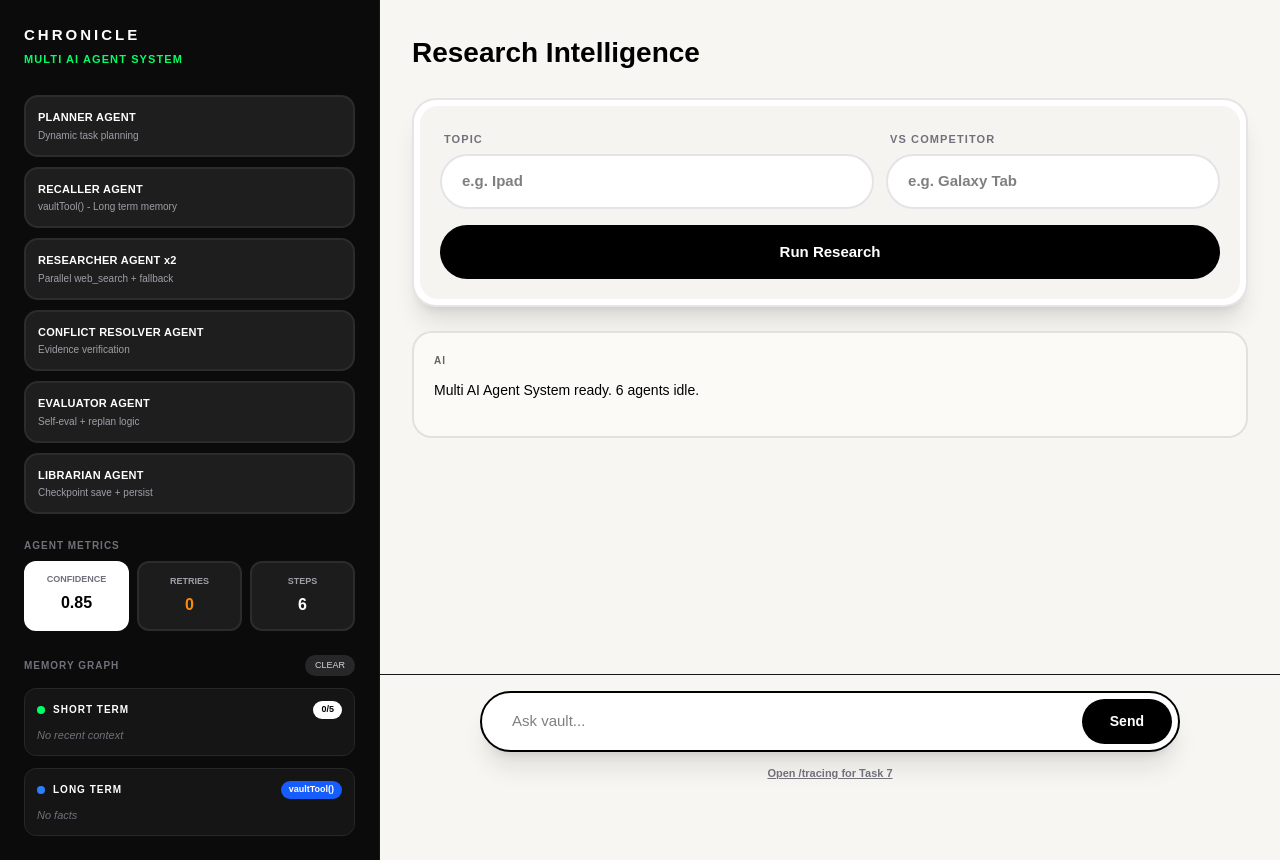
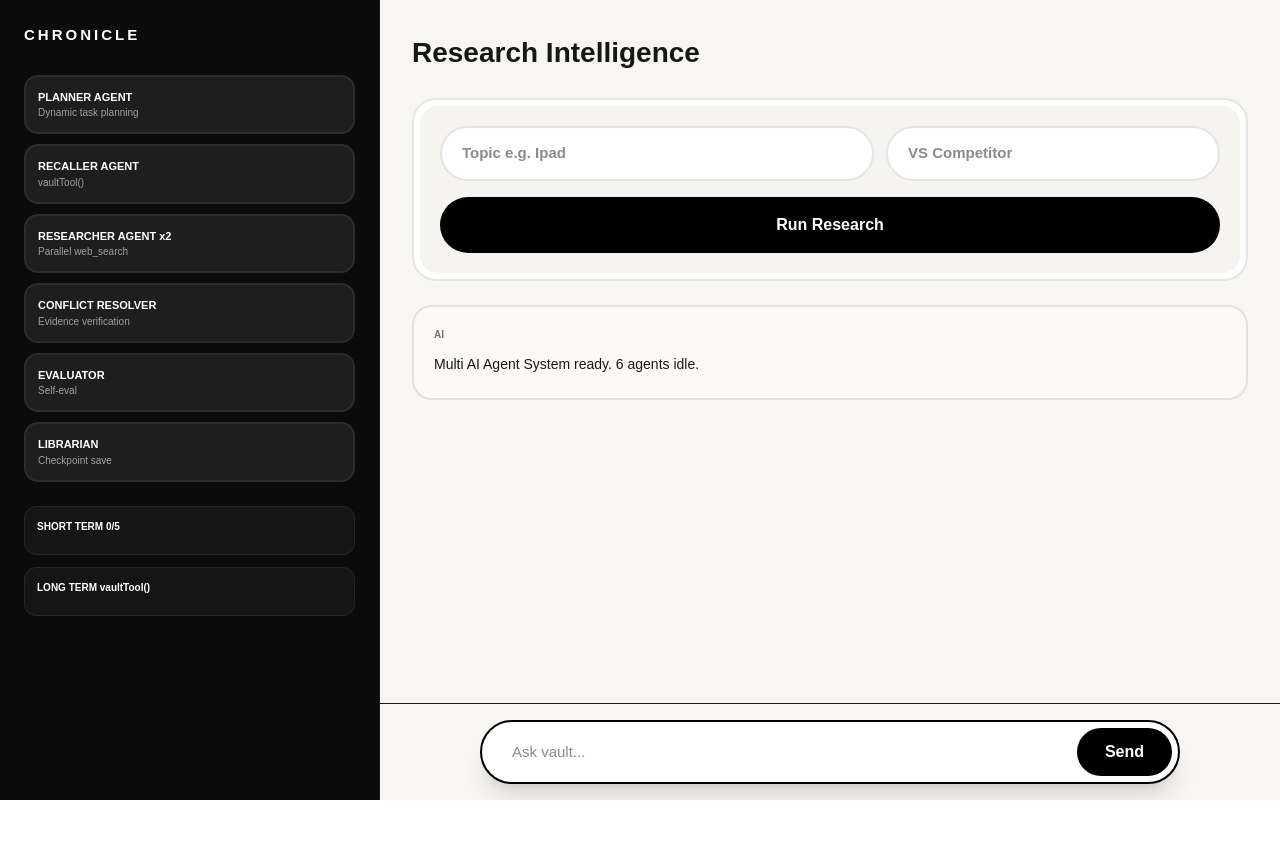
Before and after one commit to Steron167/AI-SECOND-BRAIN, a Next.js app: page / in a window 1280 px wide. After the commit the page ends 800 px from the top, so only its background shows below. Built offline with nearby package versions, Linux system fonts and the light colour scheme.

Commit message:
fix build

```diff
--- a/app/page.tsx
+++ b/app/page.tsx
@@ -5,7 +5,6 @@ type Chat = { role: "ai" | "user"; text: string }
 export default function Page() {
   const [topic, setTopic] = useState("")
   const [competitor, setCompetitor] = useState("")
-  const [result, setResult] = useState("")
   const [input, setInput] = useState("")
   const [chats, setChats] = useState<Chat[]>([{ role: "ai", text: "Multi AI Agent System ready. 6 agents idle." }])
   const [memory, setMemory] = useState<any>({ short: [], long: { facts: [] } })
@@ -22,23 +21,20 @@ export default function Page() {
   async function trackResearch() {
     if (!topic.trim()) return
     setLoading(true)
-    setResult("")
     const steps = ["planner","recaller","researcher","resolver","evaluator","librarian"]
     let i = 0
     const it = setInterval(() => { setActiveNode(steps[i]); i = (i+1)%6 }, 350)
     try {
-      const res = await fetch("/api/chat", { method: "POST", headers: { "Content-Type": "application/json" }, body: JSON.stringify({ message: `Topic: ${topic} vs Competitor: ${competitor || "general"} - plain comparison`, memory }) })
-      if (!res.ok) throw new Error(await res.text())
+      const res = await fetch("/api/chat", { method: "POST", headers: { "Content-Type": "application/json" }, body: JSON.stringify({ message: "Topic: " + topic + " vs Competitor: " + (competitor || "general"), memory }) })
       const data = await res.json()
       clearInterval(it)
       setActiveNode("done")
-      setResult(data.reply)
       setMeta(data)
       setCheckpoints(data.checkpoints || [])
       setMemory(data.memory_context)
       localStorage.setItem("chronicle_memory", JSON.stringify(data.memory_context))
-      setChats(c => [...c, {role:"user", text:`Research: ${topic} vs ${competitor}`}, {role:"ai", text:data.reply}])
-    } catch(e:any){ alert("Research failed: "+e.message); clearInterval(it); }
+      setChats(c => [...c, {role:"user", text:"Research: " + topic + " vs " + competitor}, {role:"ai", text:data.reply}])
+    } catch(e:any){ alert("Failed "+e.message); clearInterval(it); }
     setLoading(false)
   }
 
@@ -51,65 +47,56 @@ export default function Page() {
     setLoading(true)
     try {
       const res = await fetch("/api/chat", { method: "POST", headers: { "Content-Type": "application/json" }, body: JSON.stringify({ message: userMsg, memory }) })
-      if (!res.ok) throw new Error(await res.text())
       const data = await res.json()
-      setChats([...nc, { role: "ai", text: data.reply }])
+      setChats([...nc, { role: "ai", text: data.reply || "No reply"}])
       setMeta(data)
       setCheckpoints(data.checkpoints || [])
       setMemory(data.memory_context)
       localStorage.setItem("chronicle_memory", JSON.stringify(data.memory_context))
     } catch(e:any){
-      setChats([...nc, {role:"ai", text:"ERROR: "+e.message+" - Check Vercel Env GROQ_API_KEY set"}])
+      setChats([...nc, {role:"ai", text:"ERROR: "+e.message}])
     }
     setLoading(false)
   }
 
-  function cleanCell(t: string) { return t.replace(/\*\*/g,"").replace(/\*/g,"").replace(/__/g,"").trim() }
+  function cleanCell(t: string) { return t.replaceAll("**","").replaceAll("*","").trim() }
 
   function renderReAct(text: string) {
-    const blocks = text.split(/(?=Thought:|Action:|Observation:|Final Answer:)/gi)
-    return blocks.map((block, idx) => {
-      const l = block.toLowerCase()
-      if (l.includes("thought:")) {
-        return (<div key={idx} className="mb-5 rounded-2xl bg-[#fff7ed] border-2 border-orange-200 p-5"><div className="text-[12px] font-extrabold tracking-widest text-orange-700 mb-2">THOUGHT</div><div className="text-[14px] font-medium leading-7 text-black whitespace-pre-wrap break-words">{cleanCell(block.replace(/Thought:/i,""))}</div></div>)
+    if (!text) return <div className="text-[14px] text-zinc-500">Empty</div>
+    const hasReact = text.indexOf("Thought:")!== -1 || text.indexOf("Final Answer:")!== -1
+    if (!hasReact) {
+      return <div className="text-[14px] leading-7 whitespace-pre-wrap break-words">{cleanCell(text)}</div>
     }
-      if (l.includes("action:")) {
-        return (<div key={idx} className="mb-5 rounded-2xl bg-[#eff6ff] border-2 border-blue-200 p-5"><div className="text-[12px] font-extrabold tracking-widest text-blue-700 mb-2">ACTION</div><div className="text-[14px] font-mono font-semibold leading-7 text-black bg-white p-3 rounded-xl border border-blue-100 whitespace-pre-wrap break-words">{cleanCell(block.replace(/Action:/i,""))}</div></div>)
-      }
-      if (l.includes("observation:")) {
-        return (<div key={idx} className="mb-5 rounded-2xl bg-[#f0fdf4] border-2 border-green-200 p-5"><div className="text-[12px] font-extrabold tracking-widest text-green-700 mb-2">OBSERVATION</div><div className="text-[14px] font-medium leading-7 text-black whitespace-pre-wrap break-words">{cleanCell(block.replace(/Observation:/i,""))}</div></div>)
-      }
-      if (l.includes("final answer:")) {
-        const content = block.replace(/Final Answer:/i,"").trim()
-        const lines = content.split("\n")
+    const parts = text.split("Final Answer:")
+    if (parts.length > 1) {
+      const before = parts[0]
+      const after = parts[1]
+      const lines = after.split("\n")
       return (
-          <div key={idx} className="rounded-2xl bg-black text-white p-6 border-2 border-black">
-            <div className="text-[12px] font-extrabold tracking-widest mb-4">FINAL ANSWER • VERIFIED</div>
-            <div className="space-y-2">
+        <div>
+          <div className="mb-3 text-[13px] bg-[#fff7ed] border p-3 rounded-xl whitespace-pre-wrap">{cleanCell(before)}</div>
+          <div className="rounded-2xl bg-black text-white p-6">
+            <div className="text-[11px] font-bold tracking-widest mb-3">FINAL ANSWER • VERIFIED</div>
             {lines.map((line, li) => {
-                if (line.includes("|")) {
-                  const raw = line.split("|").map((s:string)=>s.trim()).filter((s:string)=>s.length>0)
-                  if (raw.length < 2) return null
-                  if (raw.every((c:string)=>/^[-:\s]+$/.test(c))) return null
-                  const cells = raw.map((c:string)=>cleanCell(c))
-                  return (<div key={li} className="grid gap-2" style={{ gridTemplateColumns: `repeat(${cells.length}, minmax(0,1fr))` }}>{cells.map((cell:string, ci:number)=>(<div key={ci} className={`px-3 py-2.5 rounded-xl text-[13px] border leading-5 break-words ${ci===0? "bg-zinc-800 text-white border-zinc-700 font-extrabold" : "bg-white text-black border-white font-medium"}`}>{cell}</div>))}</div>)
+              if (line.indexOf("|")!== -1) {
+                const cells = line.split("|").map(s=>cleanCell(s)).filter(s=>s.length>0)
+                if (cells.length < 2) return null
+                if (cells[0].indexOf("-") === 0) return null
+                return <div key={li} className="grid gap-2 mb-2" style={{gridTemplateColumns:"repeat("+cells.length+",1fr)"}}>{cells.map((c,ci)=><div key={ci} className={ci===0?"bg-zinc-800 px-3 py-2 rounded-xl font-bold":"bg-white text-black px-3 py-2 rounded-xl"}>{c}</div>)}</div>
               }
               if (!line.trim()) return <div key={li} className="h-2" />
-                return <div key={li} className="text-[15px] font-medium leading-8 text-zinc-100 whitespace-pre-wrap break-words">{cleanCell(line)}</div>
+              return <div key={li} className="text-[14px] leading-7">{cleanCell(line)}</div>
             })}
           </div>
         </div>
       )
     }
-      if (block.trim().length < 5) return null
-      return <div key={idx} className="mb-3 text-[14px] leading-7 text-black whitespace-pre-wrap break-words">{cleanCell(block)}</div>
-    })
+    return <div className="text-[14px] leading-7 whitespace-pre-wrap">{cleanCell(text)}</div>
   }
 
   const Node = ({ id, title, sub }: any) => (
-    <div className={`rounded-[14px] p-3 border-2 flex items-center gap-3 ${activeNode===id? "bg-white text-black border-white" : "bg-[#1e1e1e] border-[#2c2c2c] text-white"}`}>
-      <div className="flex-1"><div className="text-[11px] font-extrabold tracking-wide">{title}</div><div className="text-[10px] mt-0.5 text-zinc-400">{sub}</div></div>
-      {activeNode===id && <div className="w-2 h-2 bg-[#00ff66] rounded-full animate-pulse" />}
+    <div className={"rounded-[14px] p-3 border-2 flex items-center gap-3 " + (activeNode===id? "bg-white text-black border-white" : "bg-[#1e1e1e] border-[#2c2c2c] text-white")}>
+      <div className="flex-1"><div className="text-[11px] font-extrabold">{title}</div><div className="text-[10px] text-zinc-400">{sub}</div></div>
     </div>
   )
 
@@ -117,73 +104,52 @@ export default function Page() {
     <div className="min-h-screen bg-[#f8f6f2] flex">
       <div className="w-[380px] hidden lg:flex flex-col bg-[#0b0b0b] text-white p-6 shrink-0 border-r border-zinc-900 overflow-y-auto">
         <div className="font-extrabold text-[15px] tracking-[0.2em]">CHRONICLE</div>
-        <div className="text-[11px] font-bold tracking-widest text-[#00ff66] mt-1">MULTI AI AGENT SYSTEM</div>
         <div className="mt-7 space-y-2.5">
           <Node id="planner" title="PLANNER AGENT" sub="Dynamic task planning" />
-          <Node id="recaller" title="RECALLER AGENT" sub="vaultTool() - Long term memory" />
-          <Node id="researcher" title="RESEARCHER AGENT x2" sub="Parallel web_search + fallback" />
-          <Node id="resolver" title="CONFLICT RESOLVER AGENT" sub="Evidence verification" />
-          <Node id="evaluator" title="EVALUATOR AGENT" sub="Self-eval + replan logic" />
-          <Node id="librarian" title="LIBRARIAN AGENT" sub="Checkpoint save + persist" />
-        </div>
-        <div className="mt-6">
-          <div className="text-[10px] tracking-widest text-zinc-500 font-bold mb-2">AGENT METRICS</div>
-          <div className="grid grid-cols-3 gap-2">
-            <div className="bg-white rounded-xl p-3 text-center"><div className="text-[9px] font-bold text-zinc-500">CONFIDENCE</div><div className="text-[16px] font-extrabold text-black mt-1">{meta?.metrics?.confidence || 0.85}</div></div>
-            <div className="bg-[#1c1c1c] rounded-xl p-3 text-center border-2 border-[#2c2c2c]"><div className="text-[9px] font-bold text-zinc-400">RETRIES</div><div className="text-[16px] font-extrabold text-orange-400 mt-1">{meta?.metrics?.retries || 0}</div></div>
-            <div className="bg-[#1c1c1c] rounded-xl p-3 text-center border-2 border-[#2c2c2c]"><div className="text-[9px] font-bold text-zinc-400">STEPS</div><div className="text-[16px] font-extrabold text-white mt-1">{checkpoints.length || 6}</div></div>
-          </div>
+          <Node id="recaller" title="RECALLER AGENT" sub="vaultTool()" />
+          <Node id="researcher" title="RESEARCHER AGENT x2" sub="Parallel web_search" />
+          <Node id="resolver" title="CONFLICT RESOLVER" sub="Evidence verification" />
+          <Node id="evaluator" title="EVALUATOR" sub="Self-eval" />
+          <Node id="librarian" title="LIBRARIAN" sub="Checkpoint save" />
         </div>
         <div className="mt-6 space-y-3">
-          <div className="flex justify-between items-center"><div className="text-[10px] tracking-widest text-zinc-500 font-bold">MEMORY GRAPH</div><button onClick={()=>{localStorage.removeItem("chronicle_memory"); setMemory({short:[], long:{facts:[]}})}} className="text-[9px] px-2.5 py-1 rounded-full bg-zinc-800 text-zinc-300">CLEAR</button></div>
           <div className="bg-[#151515] rounded-xl p-3 border border-zinc-800">
-            <div className="flex items-center gap-2 mb-2"><div className="w-2 h-2 bg-[#00ff66] rounded-full animate-pulse"></div><div className="text-[10px] font-extrabold tracking-widest text-white">SHORT TERM</div><div className="ml-auto text-[9px] px-2 py-0.5 rounded-full bg-white text-black font-bold">{memory?.short?.length||0}/5</div></div>
-            <div className="space-y-1.5 max-h-[100px] overflow-y-auto">
-              {(memory?.short||[]).length===0 && <div className="text-[11px] text-zinc-500 italic">No recent context</div>}
-              {(memory?.short||[]).slice(-5).map((m:any,i:number)=><div key={i} className="text-[11px] p-2 rounded-lg bg-zinc-800 text-zinc-200 truncate">{m}</div>)}
-            </div>
+            <div className="text-[10px] font-bold mb-2">SHORT TERM {memory?.short?.length||0}/5</div>
+            {(memory?.short||[]).slice(-5).map((m:any,i:number)=><div key={i} className="text-[11px] p-2 rounded-lg bg-zinc-800 truncate">{m}</div>)}
           </div>
           <div className="bg-[#151515] rounded-xl p-3 border border-zinc-800">
-            <div className="flex items-center gap-2 mb-2"><div className="w-2 h-2 bg-blue-500 rounded-full"></div><div className="text-[10px] font-extrabold tracking-widest text-white">LONG TERM</div><div className="ml-auto text-[9px] px-2 py-0.5 rounded-full bg-blue-600 text-white font-bold">vaultTool()</div></div>
-            <div className="space-y-1.5 max-h-[130px] overflow-y-auto">
-              {(memory?.long?.facts||[]).length===0 && <div className="text-[11px] text-zinc-500 italic">No facts</div>}
-              {(memory?.long?.facts||[]).slice(-8).map((f:any,i:number)=><div key={i} className="text-[11px] p-2 rounded-lg bg-[#1c1c1c] text-zinc-300 border border-zinc-800"><span className="text-blue-400 font-bold mr-1">#{i+1}</span>{f.toString().slice(0,90)}</div>)}
-            </div>
+            <div className="text-[10px] font-bold mb-2">LONG TERM vaultTool()</div>
+            {(memory?.long?.facts||[]).slice(-8).map((f:any,i:number)=><div key={i} className="text-[11px] p-2 rounded-lg bg-[#1c1c1c] border border-zinc-800 truncate">{f.toString().slice(0,90)}</div>)}
           </div>
         </div>
       </div>
       <div className="flex-1 min-w-0 flex flex-col h-screen">
         <div className="flex-1 overflow-y-auto p-6 md:p-8 max-w-[900px] mx-auto w-full space-y-6">
-          <h1 className="text-[28px] font-extrabold text-black">Research Intelligence</h1>
-          <div className="bg-white rounded-[24px] border-2 border-black/10 shadow-xl p-1.5">
+          <h1 className="text-[28px] font-extrabold">Research Intelligence</h1>
+          <div className="bg-white rounded-[24px] border-2 border-black/10 p-1.5">
             <div className="bg-[#f6f4f1] rounded-[18px] p-5">
               <div className="grid md:grid-cols-[1.3fr_1fr] gap-3">
-                <div><label className="text-[11px] font-bold text-zinc-500 ml-1 tracking-widest">TOPIC</label><input value={topic} onChange={e=>setTopic(e.target.value)} placeholder="e.g. Ipad" className="w-full mt-1 bg-white rounded-full px-5 py-3.5 text-[15px] font-semibold text-black border-2 border-zinc-200 outline-none" /></div>
-                <div><label className="text-[11px] font-bold text-zinc-500 ml-1 tracking-widest">VS COMPETITOR</label><input value={competitor} onChange={e=>setCompetitor(e.target.value)} placeholder="e.g. Galaxy Tab" className="w-full mt-1 bg-white rounded-full px-5 py-3.5 text-[15px] font-semibold text-black border-2 border-zinc-200 outline-none" /></div>
+                <input value={topic} onChange={e=>setTopic(e.target.value)} placeholder="Topic e.g. Ipad" className="bg-white rounded-full px-5 py-3.5 text-[15px] font-semibold border-2 border-zinc-200 outline-none" />
+                <input value={competitor} onChange={e=>setCompetitor(e.target.value)} placeholder="VS Competitor" className="bg-white rounded-full px-5 py-3.5 text-[15px] font-semibold border-2 border-zinc-200 outline-none" />
               </div>
-              <button onClick={trackResearch} disabled={loading} className="w-full mt-4 bg-black text-white py-4 rounded-full font-extrabold text-[15px]">{loading? "MULTI AGENTS RUNNING..." : "Run Research"}</button>
+              <button onClick={trackResearch} disabled={loading} className="w-full mt-4 bg-black text-white py-4 rounded-full font-extrabold">{loading? "RUNNING..." : "Run Research"}</button>
             </div>
           </div>
-
-          {/* CHAT HISTORY - THIS WAS MISSING */}
           <div className="space-y-4">
             {chats.map((c,i)=>(
-              <div key={i} className={`rounded-[20px] p-5 border-2 ${c.role==="user"?"bg-white border-black text-black ml-12":"bg-[#fcfaf7] border-black/10 text-black"}`}>
-                <div className="text-[10px] font-bold tracking-widest mb-2 opacity-60">{c.role.toUpperCase()}</div>
-                <div className="text-[14px] leading-7 whitespace-pre-wrap break-words">{c.role==="user"? c.text : renderReAct(c.text)}</div>
+              <div key={i} className={"rounded-[20px] p-5 border-2 " + (c.role==="user"?"bg-white border-black ml-12":"bg-[#fcfaf7] border-black/10")}>
+                <div className="text-[10px] font-bold opacity-60 mb-2">{c.role.toUpperCase()}</div>
+                <div>{c.role==="user"? c.text : renderReAct(c.text)}</div>
               </div>
             ))}
             {loading && <div className="text-[12px] font-bold animate-pulse">Agents thinking... {activeNode}</div>}
           </div>
-
-          {result &&!chats.length && <div className="bg-white rounded-[24px] border-2 border-black shadow-xl overflow-hidden"><div className="px-6 py-4 bg-black text-white text-[11px] font-extrabold tracking-widest">FINAL ANSWER</div><div className="p-6 bg-[#fcfaf7]">{renderReAct(result)}</div></div>}
         </div>
-        <div className="p-4 sticky bottom-0 bg-[#f8f6f2]/95 backdrop-blur border-t">
+        <div className="p-4 sticky bottom-0 bg-[#f8f6f2] border-t">
           <div className="max-w-[700px] mx-auto bg-white border-2 border-black rounded-full p-1.5 flex gap-2 shadow-xl">
-            <input value={input} onChange={e=>setInput(e.target.value)} onKeyDown={e=>e.key==="Enter"&&send()} placeholder="Ask vault..." className="flex-1 bg-transparent px-6 outline-none text-[15px] font-medium text-black" />
-            <button onClick={send} disabled={loading} className="bg-black text-white px-7 py-3 rounded-full text-[14px] font-extrabold">{loading?"...":"Send"}</button>
+            <input value={input} onChange={e=>setInput(e.target.value)} onKeyDown={e=>e.key==="Enter"&&send()} placeholder="Ask vault..." className="flex-1 bg-transparent px-6 outline-none text-[15px]" />
+            <button onClick={send} disabled={loading} className="bg-black text-white px-7 py-3 rounded-full font-extrabold">{loading?"...":"Send"}</button>
           </div>
-          <div className="text-center mt-2"><a href="/tracing" className="text-[11px] font-bold text-zinc-500 underline">Open /tracing for Task 7</a></div>
         </div>
       </div>
     </div>
```
Lines whose indentation alone changed are shown as unchanged.
